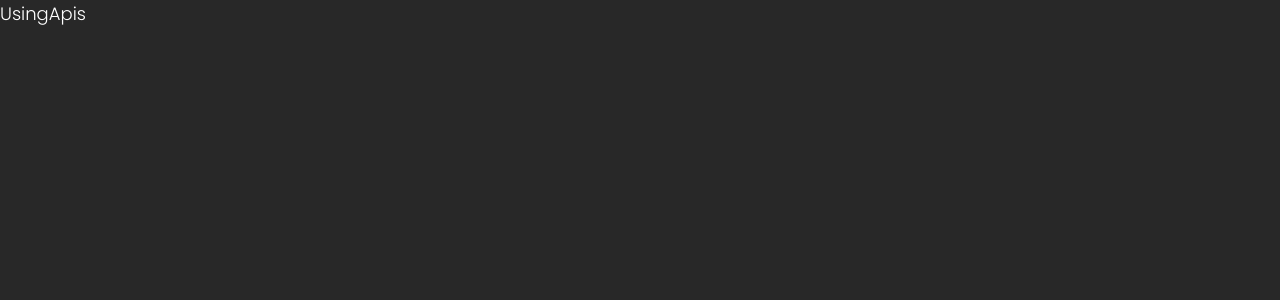
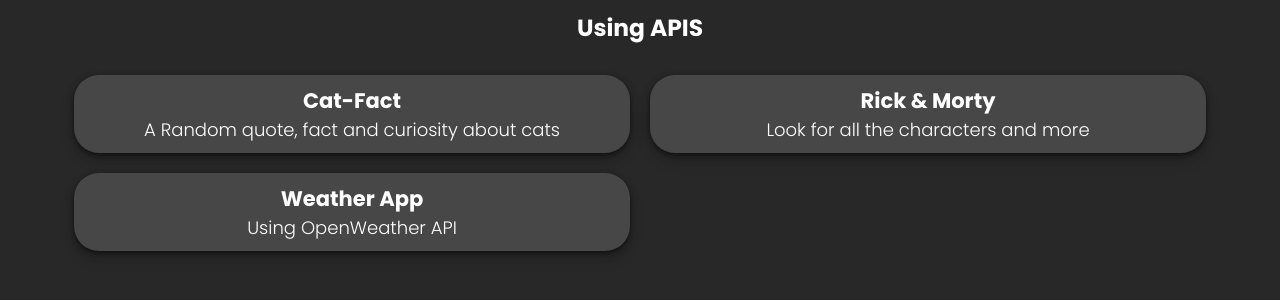
Before and after one commit to jeffreymonjacastro/fullstack-learning, a React (Vite) app in the folder vite-project/: page /using-apis in a window 1280 px wide. Shown: the top 300 px of the page. Built offline with nearby package versions, Linux system fonts and the light colour scheme.

Commit message:
Using APIs started

```diff
--- a/vite-project/src/Index.tsx
+++ b/vite-project/src/Index.tsx
@@ -4,7 +4,5 @@
 import './scss/index.scss'
 
 ReactDOM.createRoot(document.getElementById('root') as HTMLElement).render(
-  <React.StrictMode>
-    <App />
-  </React.StrictMode>,
+  <App />
 )
--- a/vite-project/src/components/UsingApis.tsx
+++ b/vite-project/src/components/UsingApis.tsx
@@ -1,7 +1,61 @@
-import React from 'react'
+import { useEffect, useState } from 'react'
+import { getCatFact } from '../services/api'
+import '../scss/pages/using-apis.scss'
+
+const CatFact = () => {
+  const [fact, setFact] = useState('')
+
+  const getFact = async () => {
+    const catFact = await getCatFact()
+    setFact(catFact.text)
+    console.log(catFact.text);
+  }
+
+  useEffect(() => {
+    getFact()
+
+    return () => {}
+  }, [])
+
+  return (
+    <div className="cat-fact">
+      <h3>Cat-Fact</h3>
+      <p> { fact } </p>
+    </div>
+  )
+}
 
 export const UsingApis = () => {
+  const [showAPI, setShowAPI] = useState(false)
+
+
   return (
-    <div>UsingApis</div>
+    <main className="apis-main">
+      <article className="apis-container">
+        <h2>Using APIS</h2>
+        <section className="apis-gallery">
+          <div
+            className="apis-gallery__item"
+            onClick={() => setShowAPI(!showAPI)}
+          >
+            <h3>Cat-Fact</h3>
+            <p>A Random quote, fact and curiosity about cats</p>
+          </div>
+
+          <div className="apis-gallery__item">
+            <h3>Rick & Morty</h3>
+            <p>Look for all the characters and more</p>
+          </div>
+
+          <div className="apis-gallery__item">
+            <h3>Weather App</h3>
+            <p>Using OpenWeather API</p>
+          </div>
+
+          { showAPI && <CatFact /> }
+        </section>
+      </article>
+
+    </main>
   )
 }
--- /dev/null
+++ b/vite-project/src/scss/pages/using-apis.scss
@@ -0,0 +1,33 @@
+@use '../abstracts/mixins' as mixins;
+
+.apis {
+  &-main {
+    width: 100vw;
+    display: flex;
+    place-content: center;
+    text-align: center;
+  }
+
+  &-container {
+    width: 90vw;
+
+    h2 {
+      font-size: 1.3em;
+      margin-bottom: 20px;
+      margin-top: 10px;
+    }
+  }
+
+  &-gallery {
+    display: grid;
+    grid-template-columns: repeat(2, 1fr);
+
+    &__item {
+      @include mixins.button_3d(10px, 10px);
+
+      display: flex;
+      place-content: center;
+      flex-direction: column;
+    }
+  }
+}
--- a/vite-project/src/services/api.ts
+++ b/vite-project/src/services/api.ts
@@ -1,6 +1,10 @@
-const BACKEND_URL = 'http://localhost:5000'
+const BACKEND_URL = 'http://192.168.0.220:5000'
 
 // Image Upload
+/* This function connects to the localhost to upload an image
+  * @param {File} file - The file to be uploaded
+  * @returns {Blob} - The image uploaded in type Blob (Binary)
+*/
 export const uploadImage = async (file: File) => {
   const formData = new FormData()
   formData.append('file', file)
@@ -15,8 +19,34 @@
 }
 
 // Get Images
+/* This function connects to the localhost to get all the images uploaded.
+  * @returns {Array} - An array of images in type base64 (Binary)
+*/
 export const getImages = async () => {
   const res = await fetch(`${BACKEND_URL}/image/upload`)
   const data = await res.json()
   return data
 }
+
+// Cat Facts API
+/* This function connects to the Cat Facts API to get a random cat fact.
+  * @returns {Object} - An object containing the cat fact
+*/
+export const getCatFact = async () => {
+  const res = await fetch('https://cat-fact.herokuapp.com/facts/random/?animal_type=cat&amount=1')
+  const data = await res.json()
+  return data
+}
+
+// Rick and Morty API
+/* This function connects to the Rick and Morty API to get a random character.
+  * @returns {Object} - An object containing the character
+*/
+export const getRickAndMortyCharacter = async (id: number) => {
+  const res = await fetch(`https://rickandmortyapi.com/api/character/${id}}`)
+  const data = await res.json()
+  return data
+}
+
+
+// https://dog.ceo/api/breeds/image/random Fetch!
```
Also changed, not shown: 2 other files (tests, documents, lock files or other folders).
